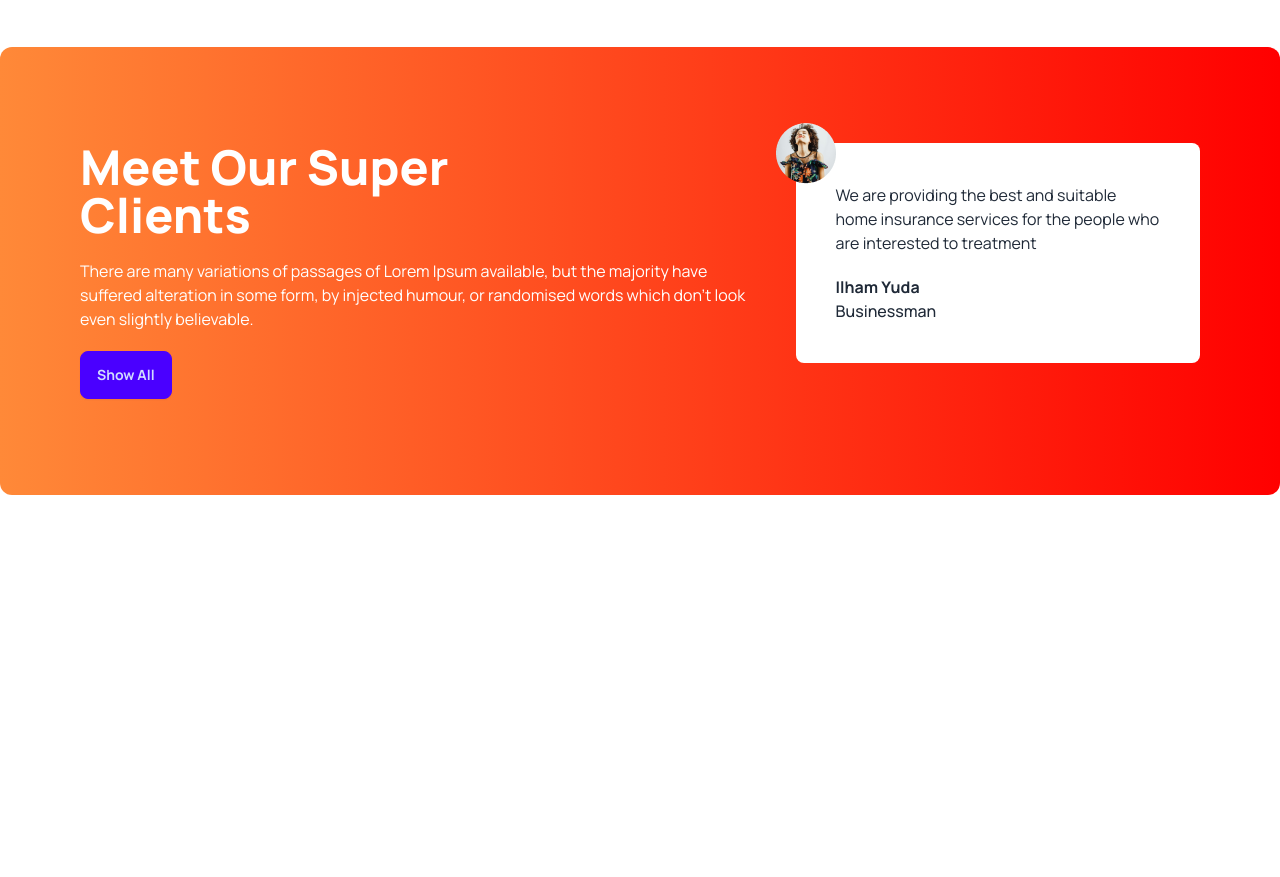
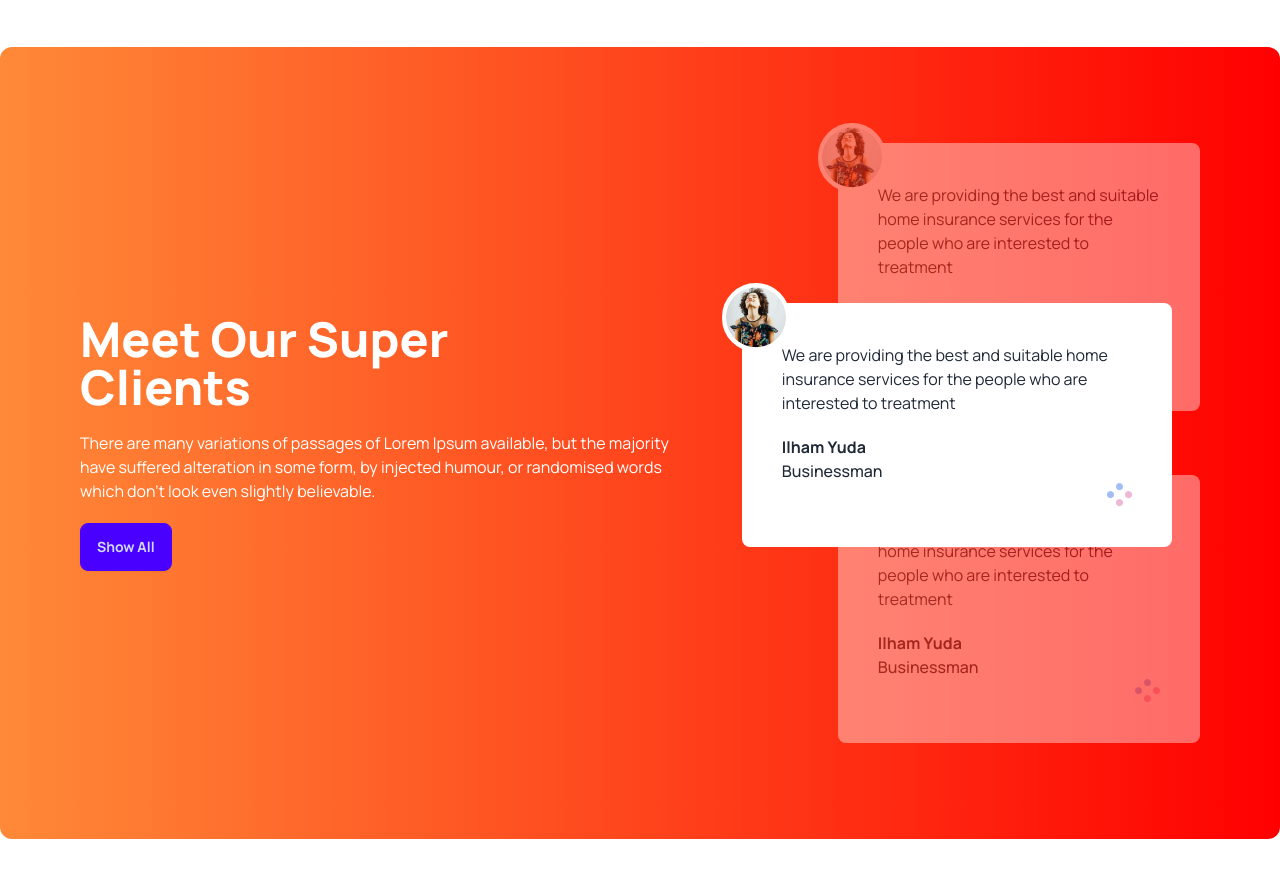
Before and after one commit to sharifnissanbin/tea-house-with-daisyui, a plain HTML site: page index.html in a window 1280 px wide. Shown: the part 1740-2617 px from the top of the page. Before the commit the page ends 2331 px from the top, so only its background shows below. Drawn offline with nearby package versions, Linux system fonts and the light colour scheme.

Commit message:
relative and absolute

```diff
--- a/index.html
+++ b/index.html
@@ -131,7 +131,8 @@
         </section>
         <!-- super client section -->
         <section class="my-24 flex flex-col lg:flex-row gap-12 rounded-xl bg-gradient-to-r from-[#FF8938] to-[#F00] px-20 py-24">
-            <div class="space-y-5">
+            <div class="flex lg:pr-28 items-center">
+                <div class="space-y-5 ">
                     <h2 class="text-5xl font-extrabold text-white">
                         Meet Our Super
                         <br>
@@ -140,13 +141,35 @@
                     <p class="text-white">There are many variations of passages of Lorem Ipsum available, but the majority have suffered alteration in some form, by injected humour, or randomised words which don't look even slightly believable. </p>
                     <button class="btn btn-primary">Show All</button>
                 </div>
-            <div>
+            </div>
+            <div class="relative">
                 <!-- review -->
-                <div class="relative p-10 rounded-lg bg-white">
-                    <img class="absolute -top-5 -left-5" src="images/client.png" alt="">
+                <div class="relative z-10 mb-16 opacity-40 p-10 rounded-lg bg-white">
+                    <img class="absolute -top-5 -left-5 border-4 border-white rounded-full bg-white" src="images/client.png" alt="">
                     <p>We are providing the best and suitable home insurance services for the people who are interested to treatment</p>
                     <h4 class="font-bold mt-5">Ilham Yuda</h4>
                     <p class="font-medium">Businessman</p>
+                    <div class="flex justify-end">
+                        <img src="images/circles.png" alt="">
+                    </div>
+                </div>
+                <div class="absolute z-20 top-40 lg:-left-24 lg:w-[430px] p-10 rounded-lg bg-white">
+                    <img class="absolute -top-5 -left-5 border-4 border-white rounded-full bg-white" src="images/client.png" alt="">
+                    <p>We are providing the best and suitable home insurance services for the people who are interested to treatment</p>
+                    <h4 class="font-bold mt-5">Ilham Yuda</h4>
+                    <p class="font-medium">Businessman</p>
+                    <div class="flex justify-end">
+                        <img src="images/circles.png" alt="">
+                    </div>
+                </div>
+                <div class="relative z-10 opacity-40 p-10 rounded-lg bg-white">
+                    <img class="absolute -top-5 -left-5 border-4 border-white rounded-full bg-white" src="images/client.png" alt="">
+                    <p>We are providing the best and suitable home insurance services for the people who are interested to treatment</p>
+                    <h4 class="font-bold mt-5">Ilham Yuda</h4>
+                    <p class="font-medium">Businessman</p>
+                    <div class="flex justify-end">
+                        <img src="images/circles.png" alt="">
+                    </div>
                 </div>
             </div>
         </section>
```
Lines whose indentation alone changed are shown as unchanged.
